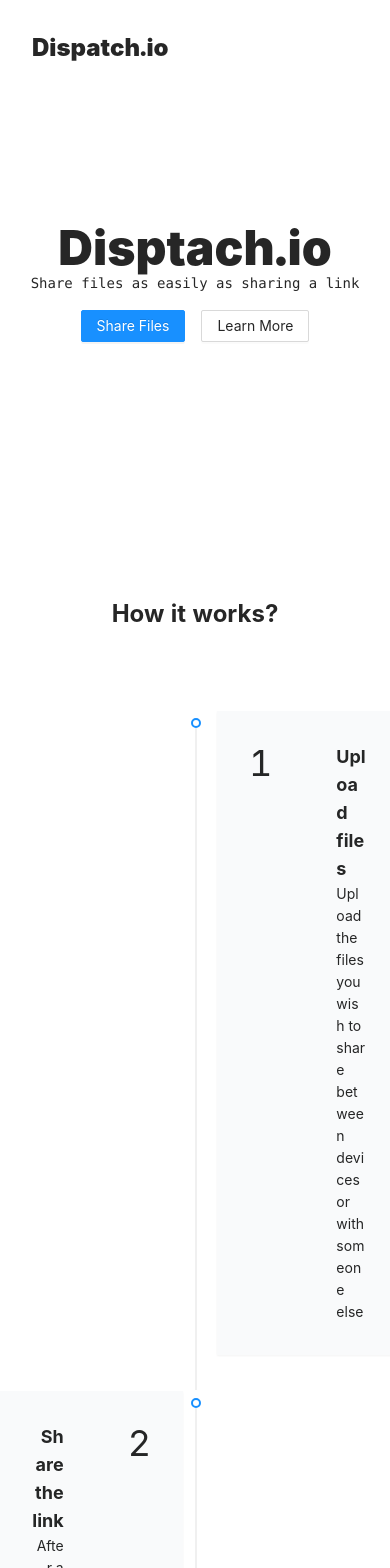
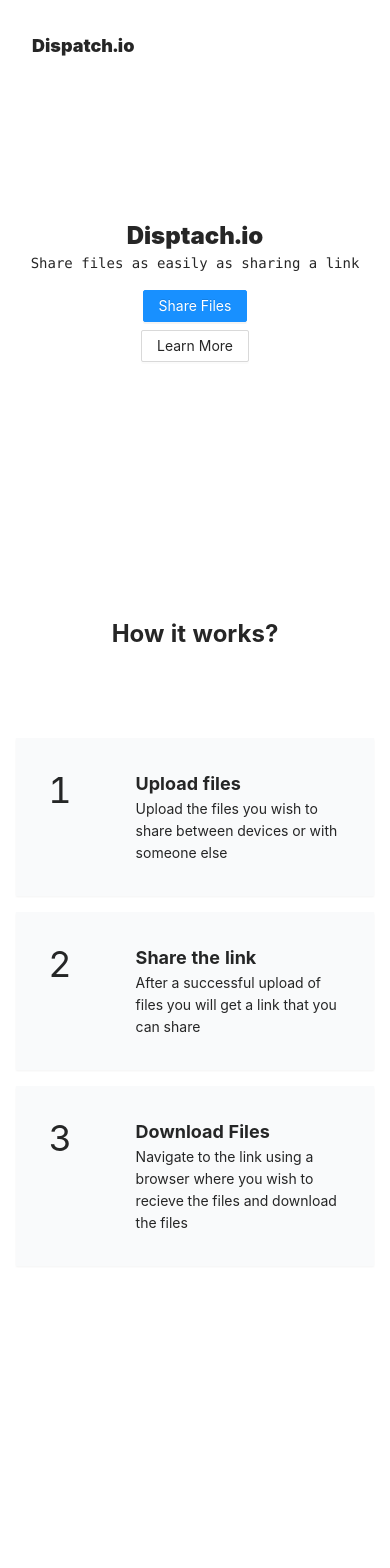
Before and after one commit to SandeepGamot/dispatch.io, a React (Create React App) app: page / in a window 390 px wide. Shown: the top 1568 px of the page. After the commit the page ends 1274 px from the top, so only its background shows below. Built offline with nearby package versions, Linux system fonts and the light colour scheme; no server answers.

Commit message:
raw [sg]: make home page responsive and other improvements

```diff
--- a/src/App.tsx
+++ b/src/App.tsx
@@ -7,7 +7,7 @@
   <div>
     <div className="p-8">
       <span
-        className="font-black text-2xl select-none cursor-pointer hover:text-gray-500"
+        className="font-black text-lg select-none cursor-pointer hover:text-gray-500"
         onClick={() => {
           window.location.pathname = "";
         }}
--- a/src/pages/Home.tsx
+++ b/src/pages/Home.tsx
@@ -20,30 +20,36 @@
     },
   ];
 
-  const learnMoreSectionCard = (step: number, title: string, text: string) => {
-    const isEvenStep = step % 2 === 0;
-    return (
+  const learnMoreSectionCard = (step: number, title: string, text: string) => (
     <div
       key={`learn-more-section-step-${step}`}
-        className={`${
-          isEvenStep && "flex-row-reverse"
-        } flex  my-2 bg-gray-50 p-8 shadow-sm`}
+      className="flex  my-2 bg-gray-50 p-8 shadow-sm w-11/12 md:w-3/4 xl:w-1/2"
     >
       <span className="md:text-6xl text-4xl">{`${step}`}</span>
-        <div className={isEvenStep ? "mr-16" : "ml-16"}>
+      <div className="ml-16">
         <div className=" font-bold md:text-2xl text-lg">{title}</div>
         <div>{text}</div>
       </div>
     </div>
   );
+
+  const callAttention = () => {
+    learnMoreSectionRef.current?.style.setProperty("background", "#FDFF47");
+    setTimeout(() => {
+      learnMoreSectionRef.current?.style.removeProperty("background");
+    }, 200);
   };
 
   return (
     <div>
       <div className=" flex flex-col items-center mt-32">
-        <div className="font-black text-5xl">Disptach.io</div>
-        <div className="font-mono">Share files as easily as sharing a link</div>
-        <div className="mt-4">
+        <div className="font-black lg:text-5xl md:text-4xl sm:text-3xl text-2xl">
+          Disptach.io
+        </div>
+        <div className="font-mono text-center">
+          Share files as easily as sharing a link
+        </div>
+        <div className="flex flex-col items-center mt-4 sm:flex-row sm:items-end sm:space-x-4 space-y-2">
           <Button
             className=""
             type="primary"
@@ -52,12 +58,13 @@
             Share Files
           </Button>
           <Button
-            className="ml-4"
+            className=""
             onClick={() => {
               learnMoreSectionRef.current &&
                 learnMoreSectionRef.current!.scrollIntoView({
                   behavior: "smooth",
                 });
+              callAttention();
             }}
           >
             Learn More
@@ -70,13 +77,9 @@
         ref={learnMoreSectionRef}
       >
         <div className="font-bold text-2xl mb-20">How it works?</div>
-        <Timeline mode="alternate">
-          {learMoreSectionText.map((element, index) => (
-            <Timeline.Item>
-              {learnMoreSectionCard(index + 1, element.title, element.text)}
-            </Timeline.Item>
-          ))}
-        </Timeline>
+        {learMoreSectionText.map(({ title, text }, i) =>
+          learnMoreSectionCard(i + 1, title, text)
+        )}
       </div>
     </div>
   );
```
Lines whose indentation alone changed are shown as unchanged.
